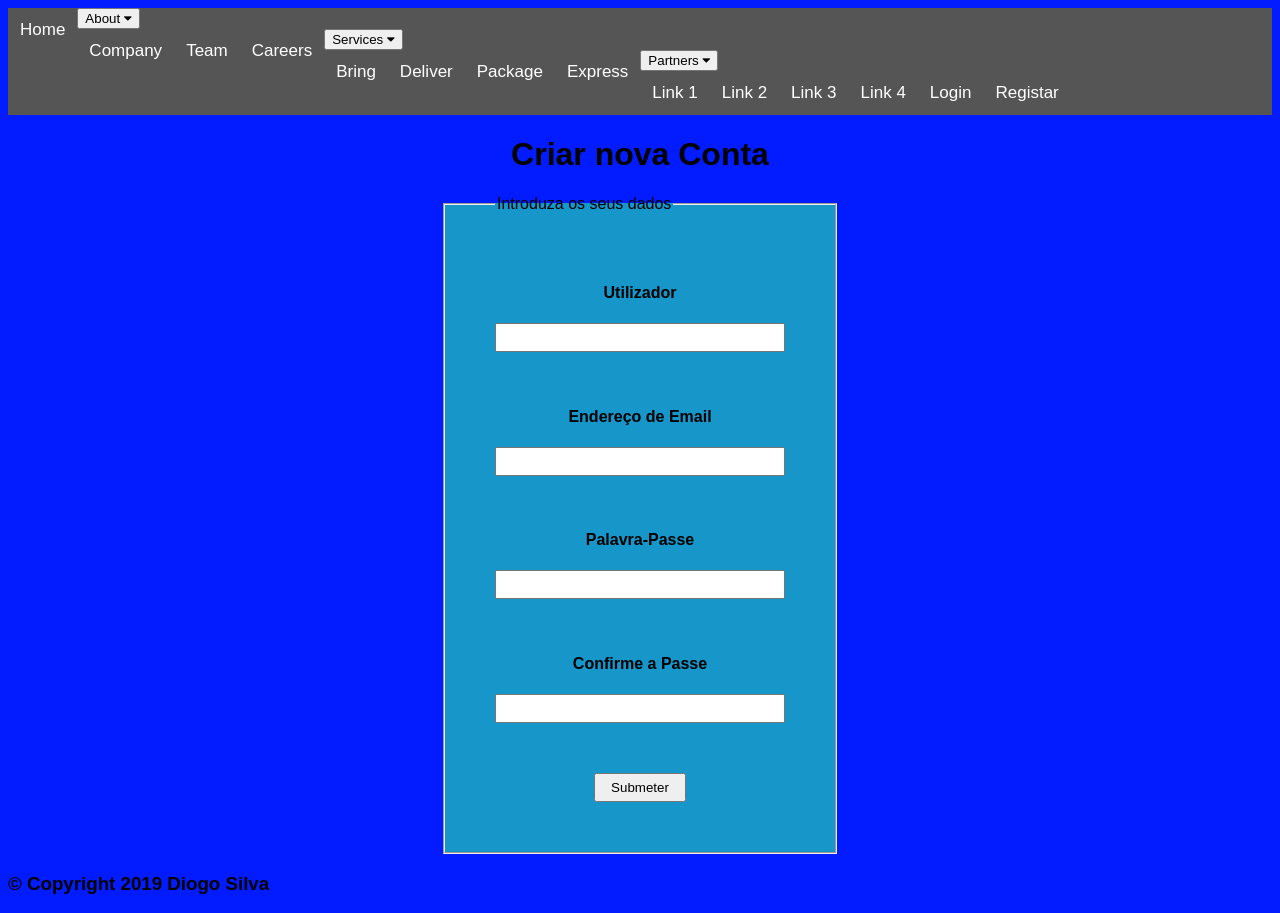
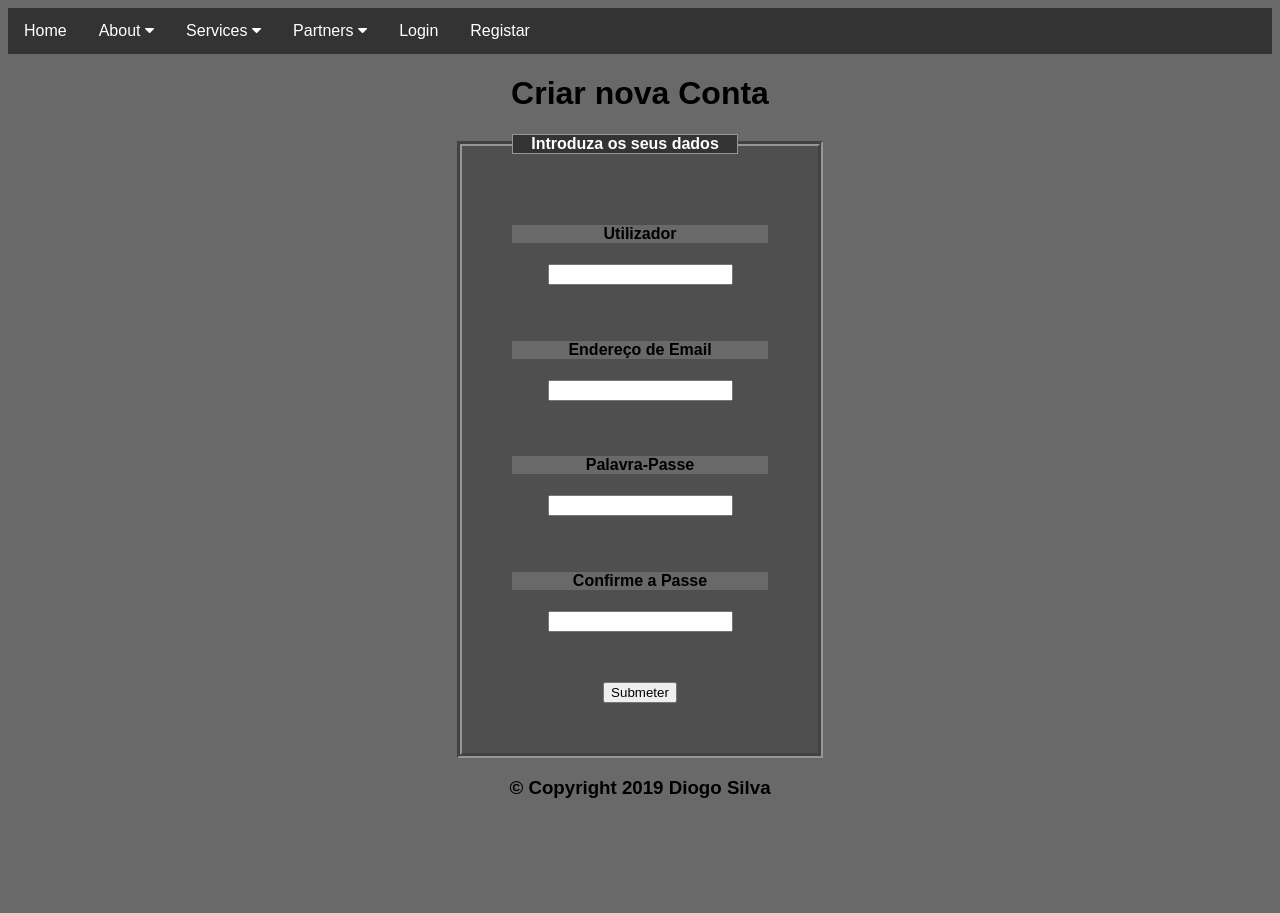
Before and after one commit to diogo7silva/Site-Academia.militar, a Python web app: template templates/registo.html in a window 1280 px wide. After the commit the page ends 798 px from the top, so only its background shows below. Run offline with Jinja, Linux system fonts and the light colour scheme; the template is opened without the code that fills it, so the values that code supplies are empty.

Commit message:
Alterei o layout, index e a imagem

```diff
--- a/app.py
+++ b/app.py
@@ -18,4 +18,4 @@ def carrinho():
     return render_template('carrinho.html')
 
 if __name__ == '__main__':
-    app.run()
+    app.run(
--- a/static/style.css
+++ b/static/style.css
@@ -1,110 +1,90 @@
-body {
-  background-color: #021bff;
-  font-family: Arial, Helvetica, sans-serif;
+html,body,h1,h2,h3,h4,h5,h6{
+    background-color: #696969;
+    text-align : center;
+    font-family: "Console", sans-serif;
 }
 
-shop {
-  display: block;
-  font-size: 1em;
-  color: #C11;
-  margin-top:16px;
-  margin-bottom:16px;
-}
-
-moeda {
-  display: block;
-  color: #1C1;
-  font-weight: bold;
-}
-
-input, textarea {
-  padding: 5px 15px;
-}
-
-input[type=text], input[type=password] {
-  width: 256px;
+legend{
+    color: white;
+    width: 220px;
+    font-weight: bold;
+    background-color: #333;
+    border: 1px solid;
+    border-color: #969696;
 }
 
 fieldset {
-  width: 256px;
-  padding: 50px;
-  background-color: #1696c9;
-  border: 2px groove;
+    width: 256px;
+    padding: 50px;
+    background-color: #4f4f4f;
+    border: 5px groove;
+    border-color: #969696;
+
 }
 
-
-table, td {
-  background-color: lightgray;
-  border: 30px solid #000000;
-  border-collapse: collapse;
+/* The navigation menu */
+.navbar {
+  overflow: hidden;
+  background-color: #333;
 }
 
-td {
-  background-color: white;
+/* Navigation links */
+.navbar a {
+  float: left;
+  font-size: 16px;
+  color: white;
   text-align: center;
-  padding: 30px 10px;
-  width: 256px;
-  vertical-align: bottom;
+  padding: 14px 16px;
+  text-decoration: none;
 }
 
-.navbar user {
-  float: right;
-  padding: 12px;
-  color: #ff8;
-  text-decoration: none;
-  font-size: 17px;
-  background-color: #000;
+/* The subnavigation menu */
+.subnav {
+  float: left;
+  overflow: hidden;
 }
 
-.navbar {
-  width: 100%;
-  background-color: #555;
-  overflow: auto;
+/* Subnav button */
+.subnav .subnavbtn {
+  font-size: 16px;
+  border: none;
+  outline: none;
+  color: white;
+  padding: 14px 16px;
+  background-color: inherit;
+  font-family: inherit;
+  margin: 0;
 }
 
-.navbar a {
+/* Add a red background color to navigation links on hover */
+.navbar a:hover, .subnav:hover .subnavbtn {
+  background-color: red;
+}
+
+/* Style the subnav content - positioned absolute */
+.subnav-content {
+  display: none;
+  position: absolute;
+  left: 0;
+  background-color: red;
+  width: 100%;
+  z-index: 1;
+}
+
+/* Style the subnav links */
+.subnav-content a {
   float: left;
-  padding: 12px;
   color: white;
   text-decoration: none;
-  font-size: 17px;
 }
 
-.navbar a:hover {
-  background-color: #000;
+/* Add a grey background color on hover */
+.subnav-content a:hover {
+  background-color: #eee;
+  color: black;
 }
 
-.active {
-  background-color: #1696c9;
+/* When you move the mouse over the subnav container, open the subnav content */
+.subnav:hover .subnav-content {
+  display: block;
 }
-
-@media screen and (max-width: 500px) {
-  .navbar a {
-    float: none;
-  }
-}
-
-
-
-.pagbar {
-  padding: 12px;
-  background-color: #555;
-}
-
-.pagbar a {
-  padding: 12px;
-  color: #39d;
-  text-decoration: none;
-  font-size: 14px;
-}
-
-.pagbar current {
-  padding: 12px;
-  color: #fff;
-  text-decoration: none;
-  font-size: 14px;
-}
-
-.pagbar a:hover {
-  background-color: #000;
-}
--- a/templates/index.html
+++ b/templates/index.html
@@ -6,5 +6,5 @@
 {% block conteudo %}
 <h1>Boas{% if usr %}, {{ usr }}{% endif %}.</h1>
 <h2>Bem-vindo à minha loja!</h2>
-<img src="/static/images/loja.png">
+<img src="/static/images/loja.png" width="350">
 {% endblock %}
--- a/templates/layout.html
+++ b/templates/layout.html
@@ -6,6 +6,7 @@
   <link rel="stylesheet" type="text/css" href="/static/style.css">
 </head>
 <body>
+
 <!-- The navigation menu -->
 <div class="navbar">
   <a href="/">Home</a>
```
Also changed, not shown: static/images/loja.png (renamed from static/loja.png).
